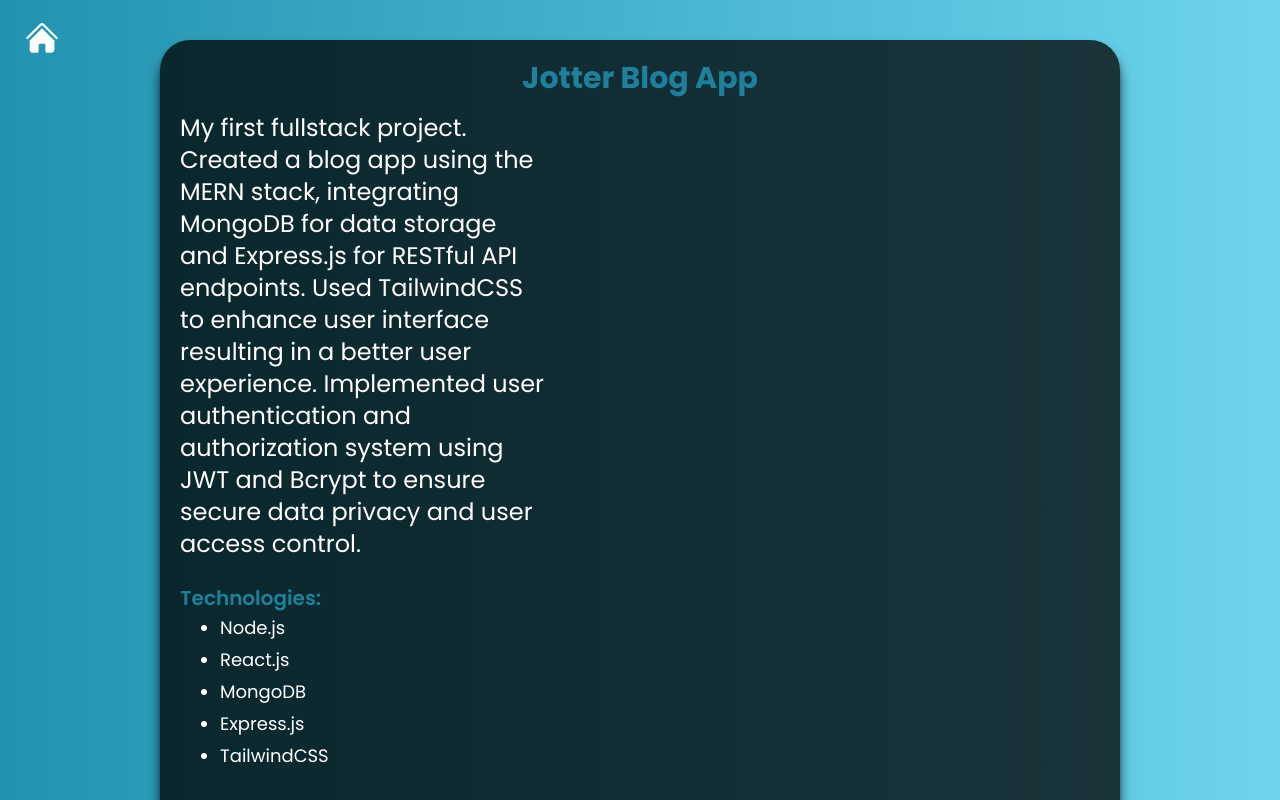
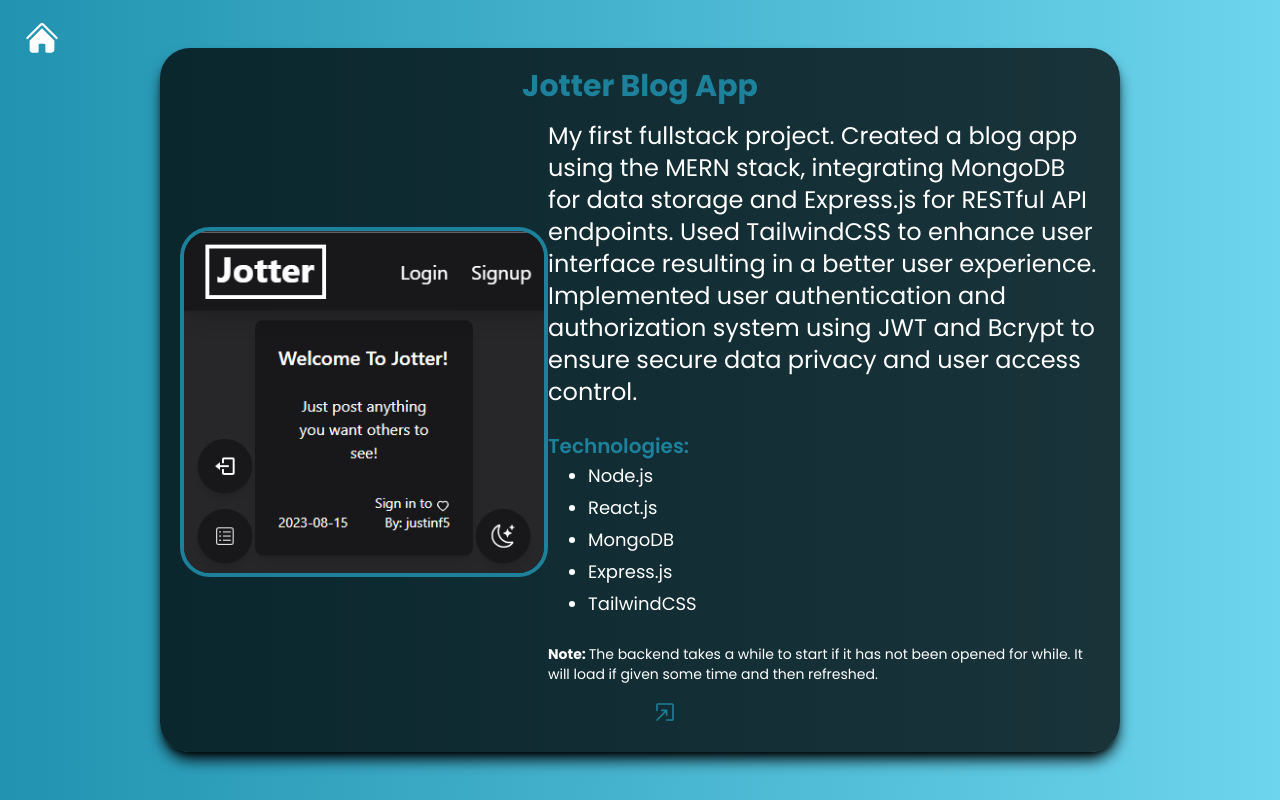
Before and after one commit to j-ferber/ReactPortfolio, a React (Vite) app: page /project/1 in a window 1280 px wide. Shown: the top 800 px of the page. Built offline with nearby package versions, Linux system fonts and the light colour scheme; some icons are missing.

Commit message:
got rid of black section height

```diff
--- a/src/pages/Projects.jsx
+++ b/src/pages/Projects.jsx
@@ -18,9 +18,12 @@ const Projects = () => {
     <>
       <ProjectHeader />
       <section className='w-screen min-h-screen flex justify-center items-center py-10'>
-        <div className='w-3/4 min-h-max bg-black bg-opacity-75 p-5 flex flex-col items-center shadow-lg shadow-black rounded-[30px] justify-center'>
+        <div className='w-3/4 bg-black bg-opacity-75 p-5 flex flex-col items-center shadow-lg shadow-black rounded-[30px] justify-center'>
           <h2 className='text-[#1d819b] text-3xl font-bold mb-4 max-[475px]:text-2xl w-full text-center'>{selectedProject.title}</h2>
           <div className="w-full h-full grid cssGrid max-[1024px]:grid-cols-1">
+            <div className='flex justify-center items-center w-full max-[1024px]:h-[300px]'>
+              <img src={selectedProject.source} className='border-4 overflow-hidden h-full object-cover w-full rounded-[30px] border-[#1d819b] max-[1024px]:max-h-[360px] max-[1024px]:max-w-[360px]' alt="" />
+            </div>
             <div className='text-white flex flex-col w-full justify-center items-start'>
               <p className='text-white text-2xl max-[1024px]:mt-6 max-[1024px]:text-lg max-[425px]:text-sm w-full'>{selectedProject.description}</p>
               <h2 className='mt-6 text-xl font-semibold text-[#1d819b] max-[1024px]:text-lg max-[425px]:text-sm'>Technologies:</h2>
```
